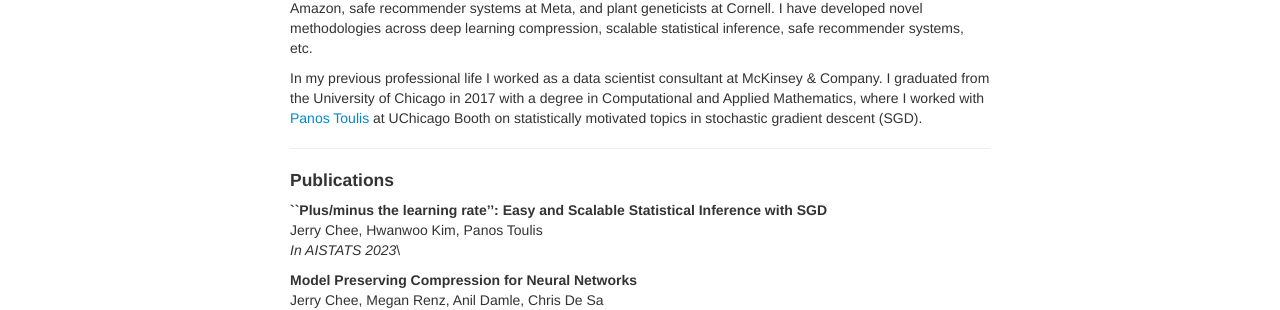
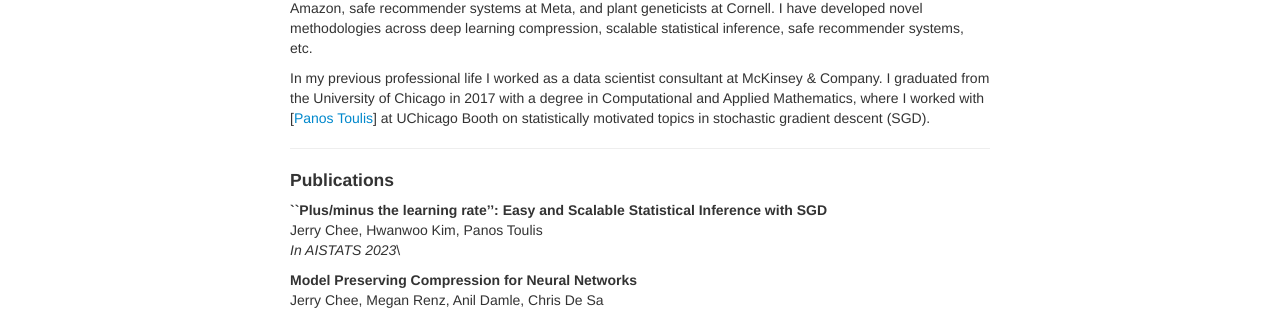
Before and after one commit to jerry-chee/jerry-chee.github.io, a Jekyll site: the page built from index.md, in a window 1280 px wide. Shown: the part 616-926 px from the top of the page. Built offline with Jekyll 4.4.1, drawn with Linux system fonts in a browser that asks for light colours.

```diff
--- a/index.md
+++ b/index.md
@@ -28,7 +28,7 @@ I have collaborated with industry and scientific practitioners across a diverse
 I have developed novel methodologies across deep learning compression, scalable statistical inference, safe recommender systems, etc.
 
 In my previous professional life I worked as a data scientist consultant at McKinsey & Company.
-I graduated from the University of Chicago in 2017 with a degree in Computational and Applied Mathematics, where I worked with [Panos Toulis](https://www.ptoulis.com) at UChicago Booth on statistically motivated topics in stochastic gradient descent (SGD).
+I graduated from the University of Chicago in 2017 with a degree in Computational and Applied Mathematics, where I worked with [[Panos Toulis](https://www.ptoulis.com)] at UChicago Booth on statistically motivated topics in stochastic gradient descent (SGD).
 
 ---
 #### Publications
```
